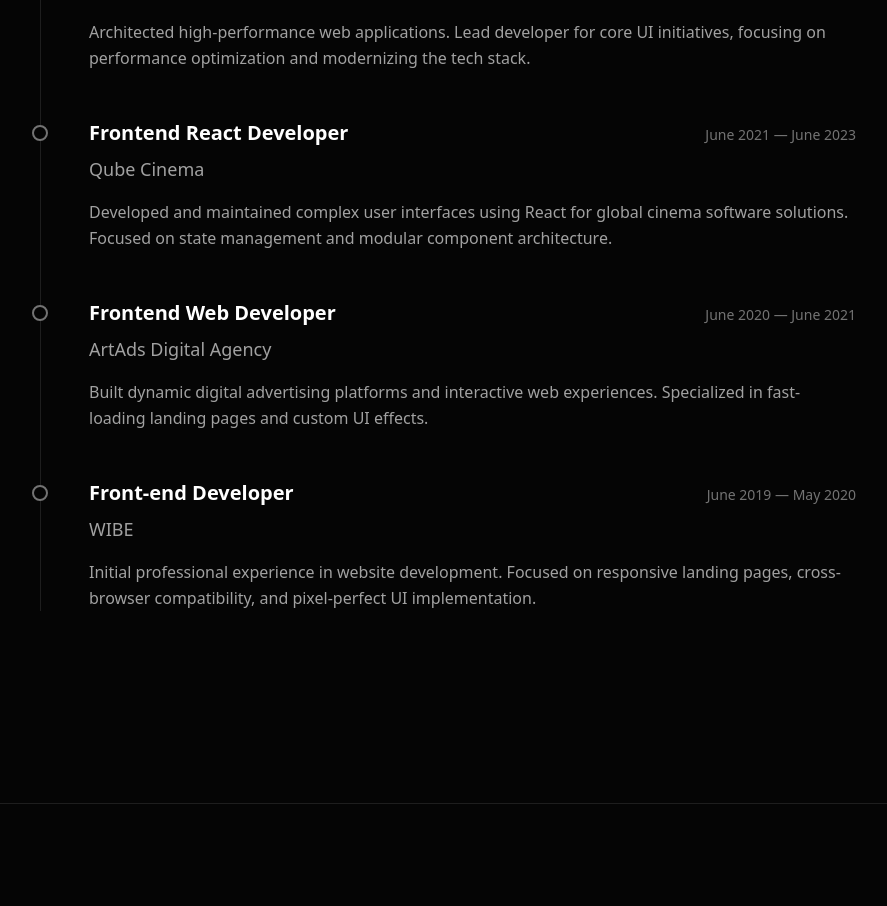
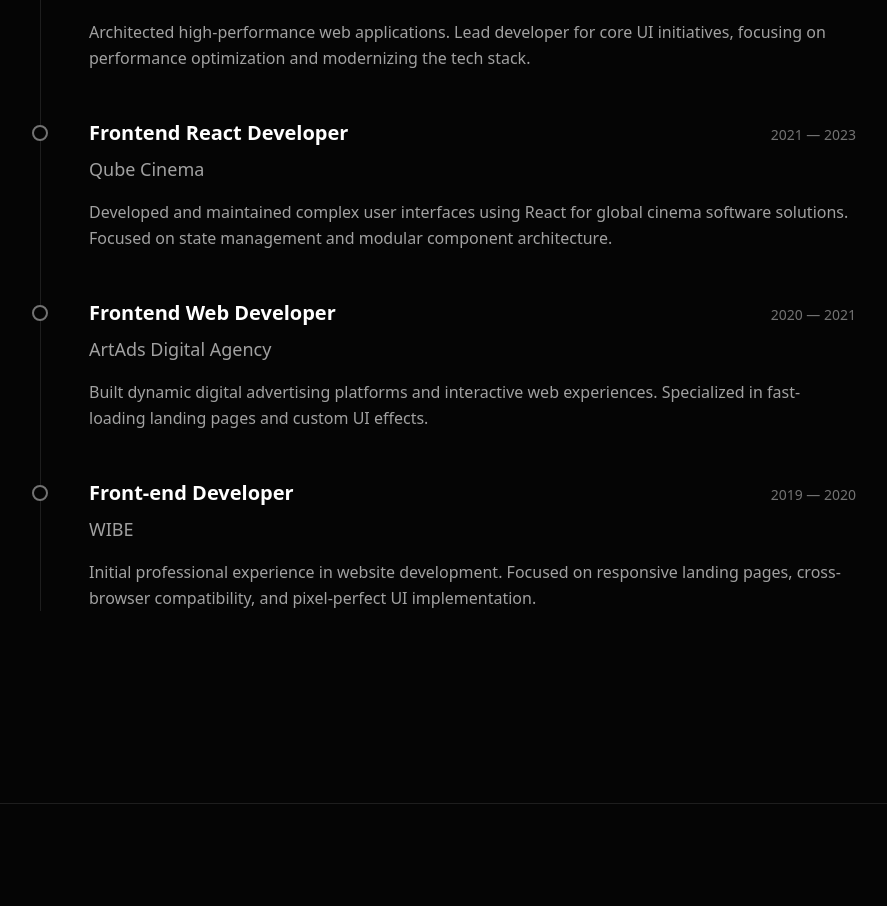
Before and after one commit to OlegGromOff/oleg-grom-portfolio, a Next.js app: page / in a window 1280 px wide. Shown: the part 1960-2866 px from the top of the page, without its empty margins (200-1087 px from the left). Built offline with nearby package versions, Linux system fonts and the light colour scheme.

Commit message:
update career dates

```diff
--- a/components/Experience.tsx
+++ b/components/Experience.tsx
@@ -23,7 +23,7 @@ const experienceData = [
     id: 3,
     company: "Qube Cinema",
     position: "Frontend React Developer",
-    period: "June 2021 — June 2023",
+    period: "2021 — 2023",
     description:
       "Developed and maintained complex user interfaces using React for global cinema software solutions. Focused on state management and modular component architecture.",
   },
@@ -31,7 +31,7 @@ const experienceData = [
     id: 4,
     company: "ArtAds Digital Agency",
     position: "Frontend Web Developer",
-    period: "June 2020 — June 2021",
+    period: "2020 — 2021",
     description:
       "Built dynamic digital advertising platforms and interactive web experiences. Specialized in fast-loading landing pages and custom UI effects.",
   },
@@ -39,7 +39,7 @@ const experienceData = [
     id: 5,
     company: "WIBE",
     position: "Front-end Developer",
-    period: "June 2019 — May 2020",
+    period: "2019 — 2020",
     description:
       "Initial professional experience in website development. Focused on responsive landing pages, cross-browser compatibility, and pixel-perfect UI implementation.",
   },
```
